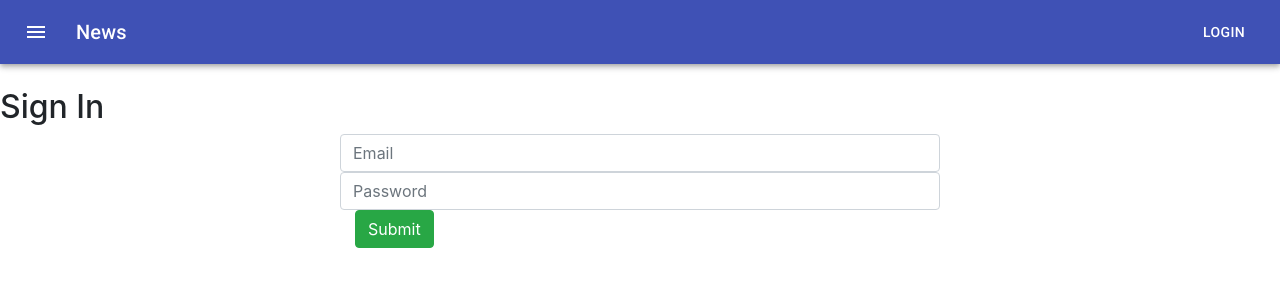
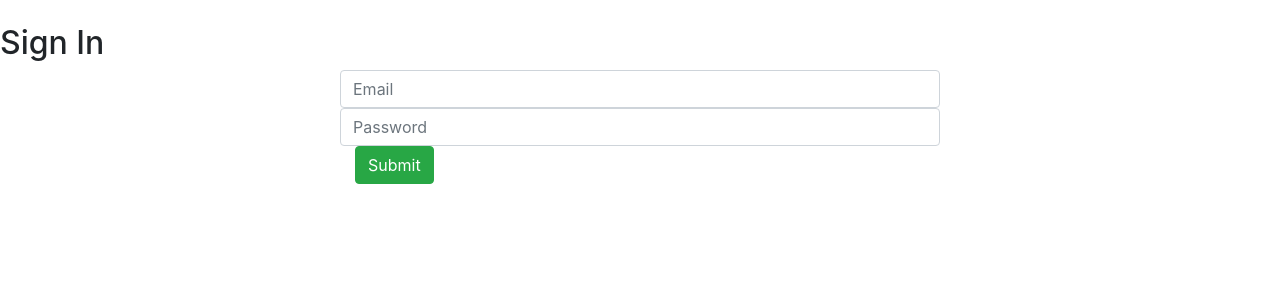
Before and after one commit to AnjaliKevadiya/phone-eats-first, a React (Create React App) app in the folder client/: page / in a window 1280 px wide. Shown: the top 300 px of the page. Built offline with nearby package versions, Linux system fonts and the light colour scheme.

Commit message:
deleted navbar component

```diff
--- a/client/src/App.js
+++ b/client/src/App.js
@@ -3,7 +3,6 @@ import { BrowserRouter as Router, Route, Switch } from "react-router-dom";
 import "./App.css";
 import SignUp from "./pages/signUp";
 import Home from "./pages/Home";
-import Navbar from "./components/Navbar";
 import Wrapper from "./components/Wrapper";
 import SignIn from "./pages/signIn";
 import Profile from "./pages/Profile";
@@ -12,7 +11,6 @@ function App() {
   return (
     <Router>
       <div>
-        <Navbar />
         <Wrapper>
           <Switch>
             <Route exact path={["/", "/signin"]} component={SignIn} />
--- a/client/src/Components/Navbar.js
+++ /dev/null
@@ -1,45 +0,0 @@
-import React from "react";
-import { makeStyles } from "@material-ui/core/styles";
-import AppBar from "@material-ui/core/AppBar";
-import Toolbar from "@material-ui/core/Toolbar";
-import Typography from "@material-ui/core/Typography";
-import Button from "@material-ui/core/Button";
-import IconButton from "@material-ui/core/IconButton";
-import MenuIcon from "@material-ui/icons/Menu";
-
-const useStyles = makeStyles((theme) => ({
-  root: {
-    flexGrow: 1,
-  },
-  menuButton: {
-    marginRight: theme.spacing(2),
-  },
-  title: {
-    flexGrow: 1,
-  },
-}));
-
-export default function Navbar() {
-  const classes = useStyles();
-
-  return (
-    <div className={classes.root}>
-      <AppBar position="static">
-        <Toolbar>
-          <IconButton
-            edge="start"
-            className={classes.menuButton}
-            color="inherit"
-            aria-label="menu"
-          >
-            <MenuIcon />
-          </IconButton>
-          <Typography variant="h6" className={classes.title}>
-            News
-          </Typography>
-          <Button color="inherit">Login</Button>
-        </Toolbar>
-      </AppBar>
-    </div>
-  );
-}
```
Also changed, not shown: client/src/Components/Form.js (deleted, +0 -24 lines).
